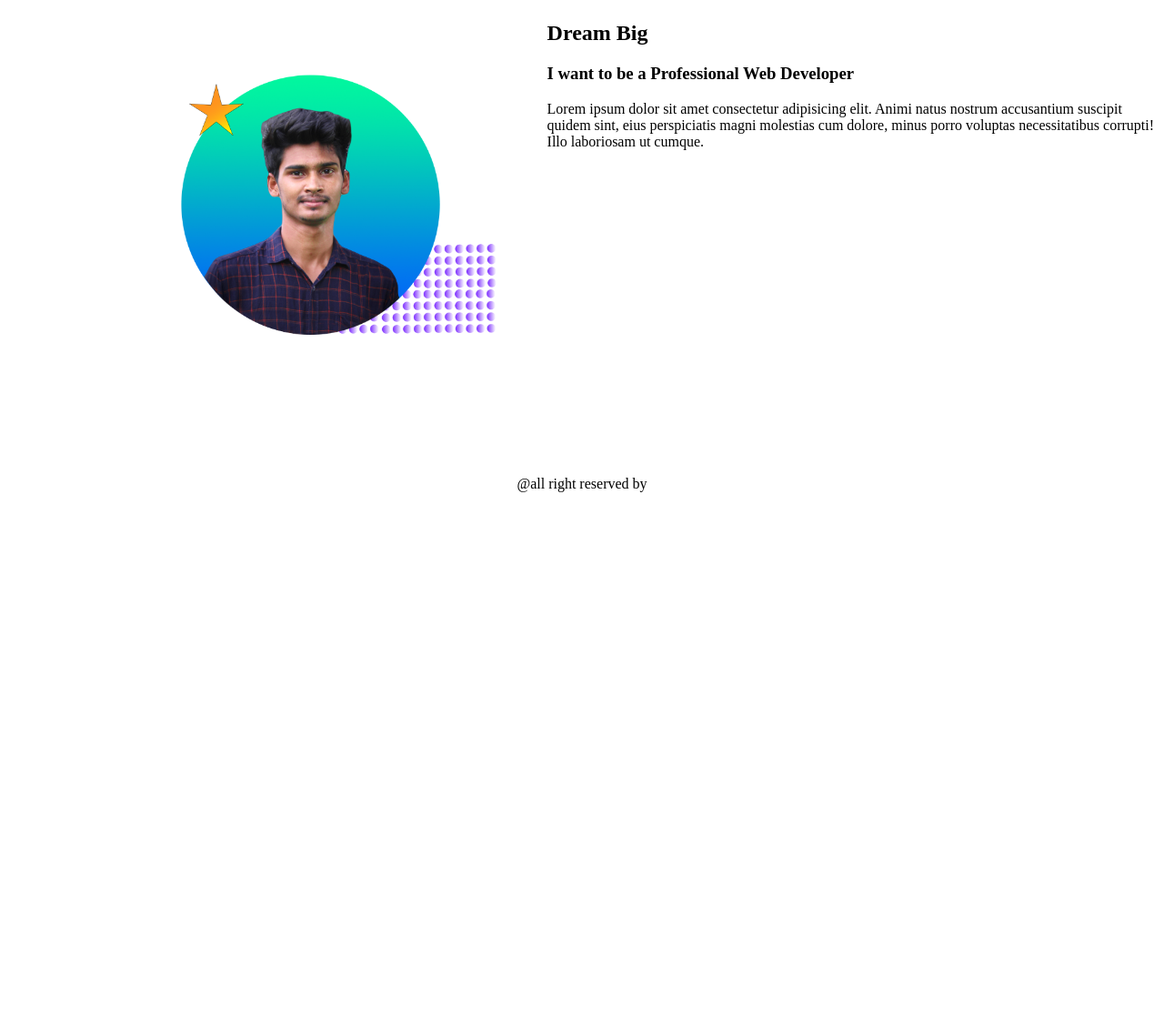
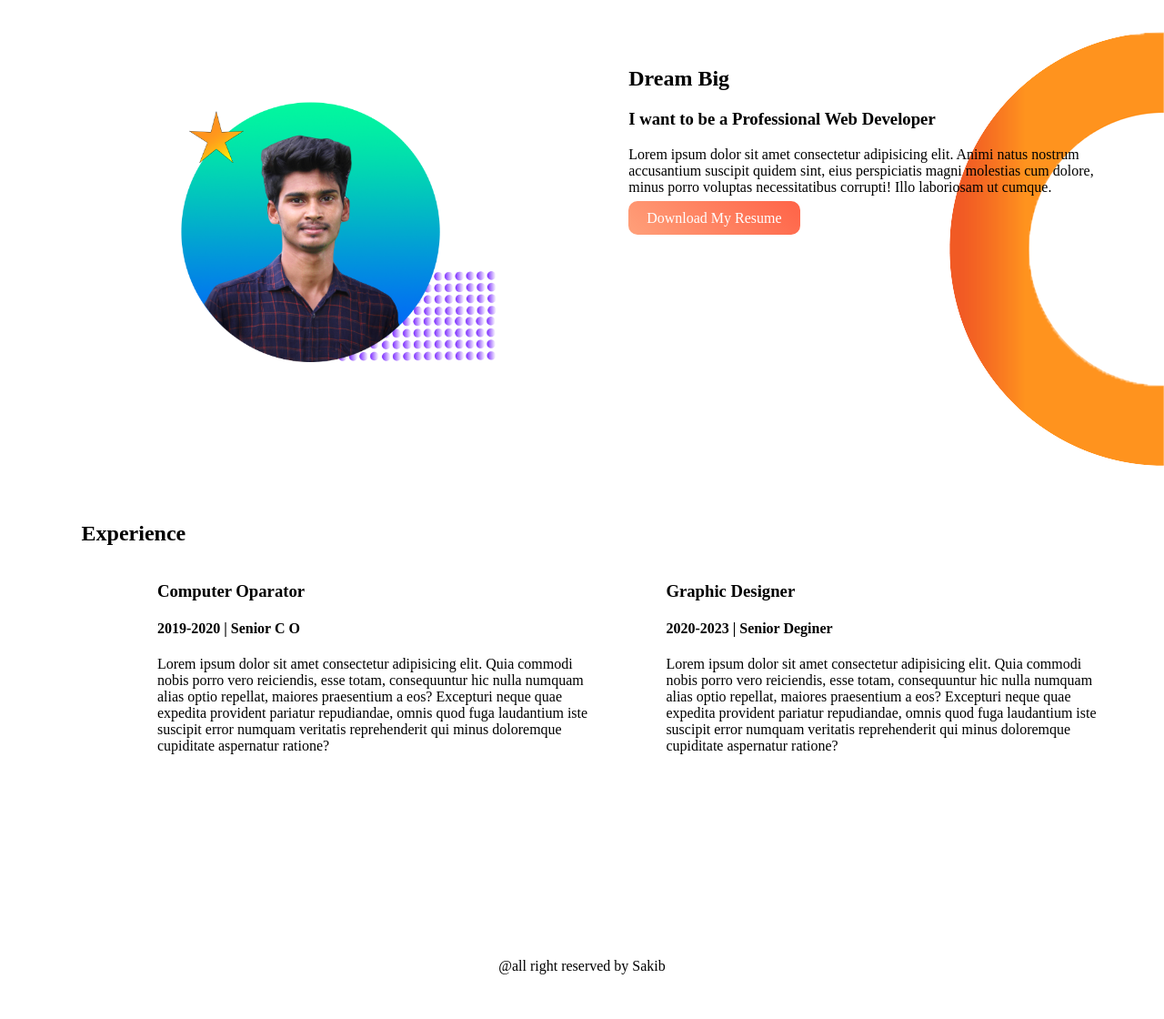
Before and after one commit to mohammadshahriyer/Portfolio_Shahriyer_Sakib, a plain HTML site: page index.html in a window 1280 px wide. Shown: the part 497-1617 px from the top of the page at 91% size. Before the commit the page ends 1038 px from the top, so only its background shows below. Drawn offline with Linux system fonts and the light colour scheme.

Commit message:
Portfolio Update

```diff
--- a/index.html
+++ b/index.html
@@ -24,17 +24,31 @@
             <img src="Top_Picture 1.png" alt="Loading">
         </div>
     </section>
-    <section>
+    <section class="middle-bannar">
         <div class="half-width">
             <img src="middle-pic.png" alt="opps internal server error" >
         </div>
-        <div>
+        <div class="half-width">
             <h2><span class="highlighter">Dream Big</span> </h2>
             <h3> I want to be a Professional Web Developer</h3>
             <p>Lorem ipsum dolor sit amet consectetur adipisicing elit. Animi natus nostrum accusantium suscipit quidem sint, eius perspiciatis magni molestias cum dolore, minus porro voluptas necessitatibus corrupti! Illo laboriosam ut cumque.</p>
+            <a class="button" target="_blank"href="https://www.fb.com/shahriyersakibs">Download My Resume</a>
         </div>
     </section>
-    <footer class="footer">@all right reserved by</footer>
+    <section class="ex-sec">
+        <h2> Experience</h2>
+        <div class="half-width">
+            <h3>Computer Oparator</h3>
+            <h4>2019-2020 | Senior C O </h4>
+            <p>Lorem ipsum dolor sit amet consectetur adipisicing elit. Quia commodi nobis porro vero reiciendis, esse totam, consequuntur hic nulla numquam alias optio repellat, maiores praesentium a eos? Excepturi neque quae expedita provident pariatur repudiandae, omnis quod fuga laudantium iste suscipit error numquam veritatis reprehenderit qui minus doloremque cupiditate aspernatur ratione?</p>
+        </div>
+        <div class="half-width">
+            <h3>Graphic Designer</h3>
+            <h4>2020-2023 | Senior Deginer </h4>
+            <p>Lorem ipsum dolor sit amet consectetur adipisicing elit. Quia commodi nobis porro vero reiciendis, esse totam, consequuntur hic nulla numquam alias optio repellat, maiores praesentium a eos? Excepturi neque quae expedita provident pariatur repudiandae, omnis quod fuga laudantium iste suscipit error numquam veritatis reprehenderit qui minus doloremque cupiditate aspernatur ratione?</p>
+        </div>
+    </section>
+    <footer class="footer">@all right reserved by Sakib</footer>
 
 
 
--- a/style.css
+++ b/style.css
@@ -1,5 +1,6 @@
 body{
     margin: 0  ;
+    text-justify: unset;
 }
 h1{
     font-size: 50px;
@@ -26,8 +27,13 @@ width: 100%;
  }
  section{
     height: 500px;
+    padding-bottom: 150 px;
  }
+div{
+    height: 500px;
+    width: 300px;
 
+}
 .button{
     text-decoration: none;
     background-image: linear-gradient(45deg, lightsalmon, tomato);
@@ -36,7 +42,23 @@ width: 100%;
     color: white;
 
 }
+.middle-bannar{
+    width: fit-content;
+    padding-top: 50px;
+    background-image: url(BG_right.png);
+    background-repeat: no-repeat;
+    background-position: right;
+}
+
+.ex-sec{
+
+    float: left;
+    margin-left: 5%;
+    padding-left: 2%;
+}
 
 .footer{
     text-align: center;
+    margin-top: auto;
+    padding-top: 15 px;
 }
```
Also changed, not shown: BG_right.png (added), 1 other file.
